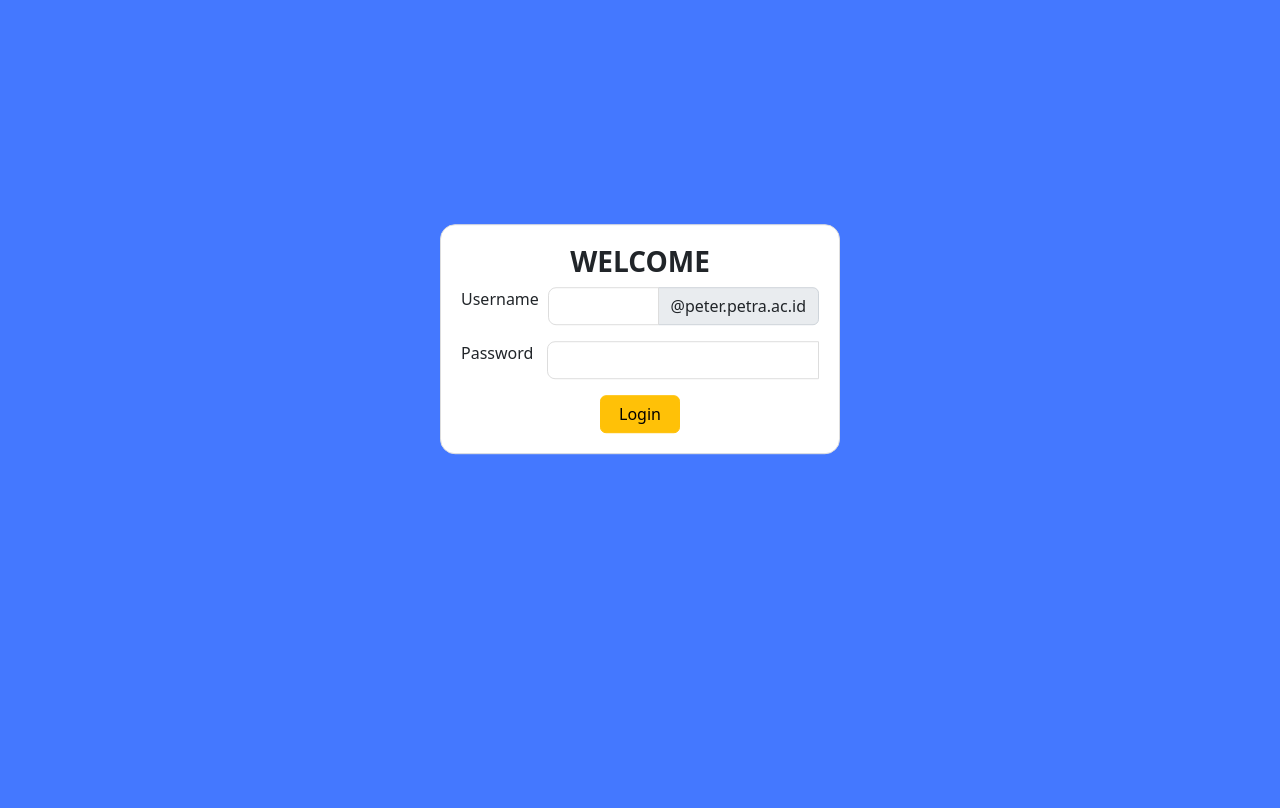
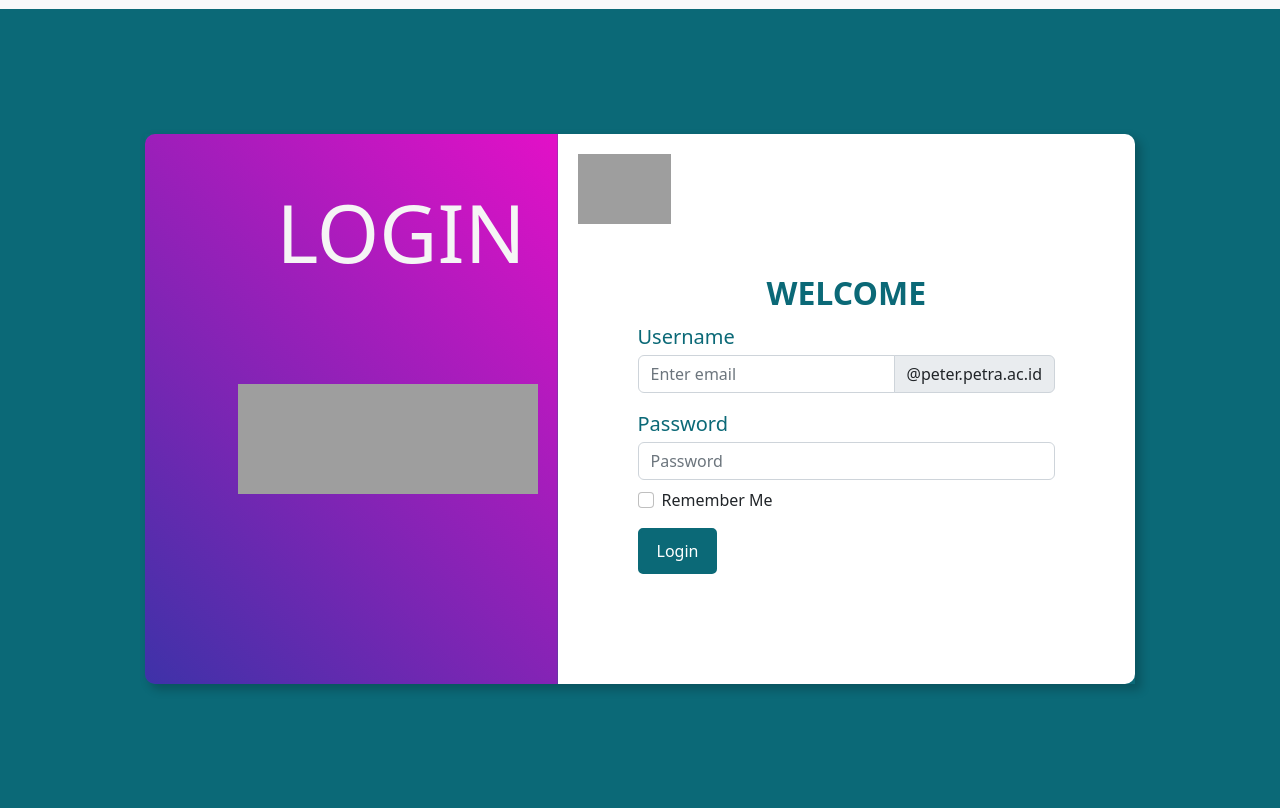
Before and after one commit to spaceJump13/aplikasi-penilaian-sidang-skripsi, a PHP site: page /login.php in a window 1280 px wide. Shown: the part 61-869 px from the top of the page. Before the commit the page ends 516 px from the top, so only its background shows below. Run offline with PHP 8.4, Linux system fonts and the light colour scheme; grey boxes are pictures that could not be loaded.

Commit message:
PAGE LOGIN UPDATE

```diff
--- a/login.php
+++ b/login.php
@@ -28,13 +28,13 @@ if ($_SERVER['REQUEST_METHOD'] === 'POST') {
             $_SESSION['user_type'] = $userType;
 
             if ($userType === 'admin') {
-                header("Location: homeAdmin.html");
+                header("Location: homeAdmin.php");
                 exit();
             } elseif ($userType === 'ketua') {
-                header("Location: homeKetuaPenguji.html");
+                header("Location: homeKetuaPenguji.php");
                 exit();
             } elseif ($userType === 'dosen') {
-                header("Location: homeDosen.html");
+                header("Location: homeDosen.php");
                 exit();
             }
         } else {
@@ -54,31 +54,77 @@ if ($_SERVER['REQUEST_METHOD'] === 'POST') {
     <meta charset="UTF-8">
     <meta http-equiv="X-UA-Compatible" content="IE=edge">
     <meta name="viewport" content="width=device-width, initial-scale=1.0">
-    <link rel="stylesheet" href="style.css">
+    <link rel="stylesheet" href="styleLogin.css">
     <link href="https://cdn.jsdelivr.net/npm/bootstrap@5.2.3/dist/css/bootstrap.min.css" rel="stylesheet">
     <script src="https://cdn.jsdelivr.net/npm/bootstrap@5.2.3/dist/js/bootstrap.bundle.min.js"></script>
     <title>Login</title>
 </head>
-<body style="background-color:#4478FF">
-    <div class="login-form">
-        <h3 style="font-weight:600">WELCOME</h3>
+<body>
+    <div class="wrapper">
+        <nav class="navbar navbar-expand-lg navbar-light bg-light" style="padding: 10px;">
+            <div class="container-fluid">
+                <img src="Asset/image/pcu logo.png" alt="" style="width: 200px; height:50px;">
+                <button class="navbar-toggler" type="button" data-bs-toggle="collapse" data-bs-target="#navbarNav" aria-controls="navbarNav" aria-expanded="false" aria-label="Toggle navigation">
+                    <span class="navbar-toggler-icon"></span>
+                </button>
+                <div class="collapse navbar-collapse" id="navbarNav" style= "font-weight: 500; font-size: 20px;">
+                    <ul class="navbar-nav">
+                        <li class="nav-item">
+                            <a class="nav-link active" aria-current="page" href="#" style="color: #0B6977;">Login</a>
+                        </li>
+                        <li class="nav-item">
+                            <a class="nav-link" href="#">About</a>
+                        </li>
+                        <li class="nav-item">
+                            <a class="nav-link" href="#">Features</a>
+                        </li>
+                    </ul>
+                </div>
+            </div>
+        </nav>
+        <div class="container">
+            <div class="row">
+                <div class="main">
+                    <div class="row content-login"> <!-- Center the row horizontally -->
+                        <div class="col-lg-5 side-image">
+                            <div class="text-image">
+                                <h2 style="font-size: 80px;">login</h2>
+                            </div>
+                            <img src="Asset/image/pcu logo2.png" alt="" class="img-left">
+                            <!-- <img src="Asset/image/pcu_logo2.jpg" alt="" style="height: 50px; width: auto;"> -->
+                        </div>
+                        <div class="col-lg-7 right">
+                            <img src="Asset/image/pcu logo.png" alt="" class="img-right">
+                            <div style="margin-top: 30px;">
+                                <h2 class="text-uppercase" style="font-weight:600; margin-bottom:10px; color: #0B6977; text-align: center;">welcome</h2>
                                 <form method="post">
-            <div class="input-group mb-3">
-                <label for="InputEmail1" class="form-label" style="padding-right: 10px;">Username</label>
-                <input type="text" class="form-control" id="InputEmail1" name="username" required>
+                                    <div class="form-group">
+                                        <label for="username"><p style="font-weight: 500; font-size: 20px; margin-bottom: 3px; color: #0B6977;">Username</p></label>
+                                        <div class="class input-group mb-3">
+                                            <input type="email" class="form-control" id="username" name="username" aria-describedby="emailHelp" placeholder="Enter email" required>
                                             <span class="input-group-text" id="emailaddrss">@peter.petra.ac.id</span>
                                         </div>
-            <div class="input-group mb-3">
-                <label for="InputPassword1" class="form-label" style="padding-right: 15px;">Password</label>
-                <input type="password" class="form-control" id="InputPassword1" name="password" required>
                                     </div>
-            <div class="button_login">
-                <button type="submit" class="btn btn-warning" id="login">Login</button>
+                                    <div class="form-group mb-2">
+                                        <label for="inputPassword"><p style="font-weight: 500; font-size: 20px; margin-bottom: 3px; color: #0B6977;">Password</p></label>
+                                        <input type="password" class="form-control" id="inputPassword" name="inputPassword" placeholder="Password" required>
                                     </div>
+                                    <div class="form-check mb-3">
+                                        <input type="checkbox" class="form-check-input" id="rememberMe">
+                                        <label class="form-check-label" for="rememberMe">Remember Me</label>
+                                    </div>
+
+                                    <button type="submit" class="btn btn-outline-ocean">Login</button>
                                         <?php if (isset($loginError)) { ?>
                                             <p style="color: red;"><?php echo $loginError; ?></p>
                                         <?php } ?>
                                 </form>
                             </div>
+                        </div>
+                    </div>
+                </div>
+            </div>
+        </div>
+    </div>
 </body>
 </html>
--- /dev/null
+++ b/styleLogin.css
@@ -0,0 +1,85 @@
+.wrapper{
+    background: #0B6977;
+}
+
+.main{
+    display: flex;
+    justify-content: center;
+    align-items: center;
+    min-height: 100vh;
+    margin: 0 auto;
+}
+
+.content-login{
+    width: 990px;
+    height: 550px;
+    box-shadow: 5px 5px 10px 1px rgba(0, 0, 0, 0.2);
+    border-radius: 0px 10px 0px 10px;
+}
+
+.side-image{
+    /* background-color: #2E97A7; */
+    background-position: center;
+    border-radius: 10px 0 0 10px;
+    background-image: linear-gradient(45deg, #3e32a8, #e310c7);
+    position: relative;
+    /* background-image: url("Asset/image/pcu_logo2.jpg"); */
+}
+
+.img-left{
+    position: absolute;
+    top: 250px;
+    right: 0;
+    margin-right: 20px;
+    width: 300px;
+    height: 110px;
+}
+
+.img-right{
+    position:absolute;
+    top: 20px;
+    left: 20px;
+    height: 70px;
+}
+
+.right {
+    display: flex;
+    flex-direction: column;
+    justify-content: center;
+    align-items: center;
+    border-radius: 10px;
+    background: white;
+    border-radius: 0px 10px 10px 0px;
+    position: relative;
+}
+
+.text-image{
+    color: whitesmoke;
+    text-transform: uppercase;
+    display: flex;
+    justify-content: end;
+    padding: 20px;
+    margin-top: 30px;
+}
+
+
+.btn.btn-outline-ocean {
+    color: #fff;
+    background-color: #0B6977;
+    border: 3px solid #0B6977;
+    padding: 8px 16px;
+    font-weight: 500;
+    border-radius: 5px;
+    text-decoration: none;
+    display: inline-block;
+    font-size: 16px;
+    text-align: center;
+    cursor: pointer;
+    transition: background-color 0.3s, color 0.3s, border-color 0.3s;
+    }
+
+.btn.btn-outline-ocean:hover {
+    color: #0B6977;
+    background-color: #fff;
+    border-color: #0B6977;
+}
```
Lines whose indentation alone changed are shown as unchanged.
